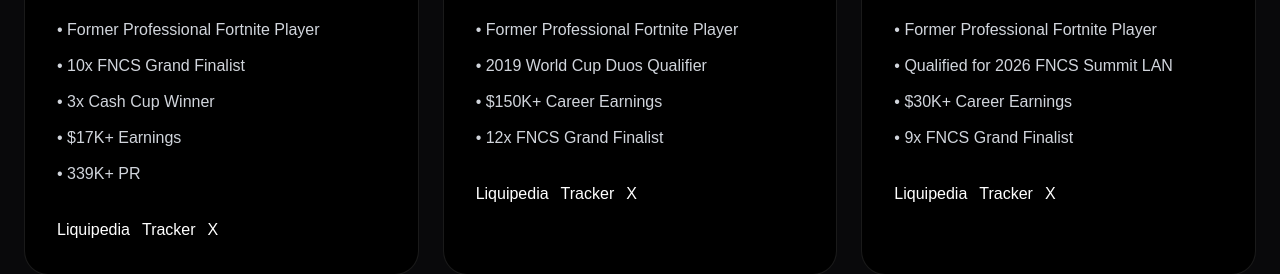
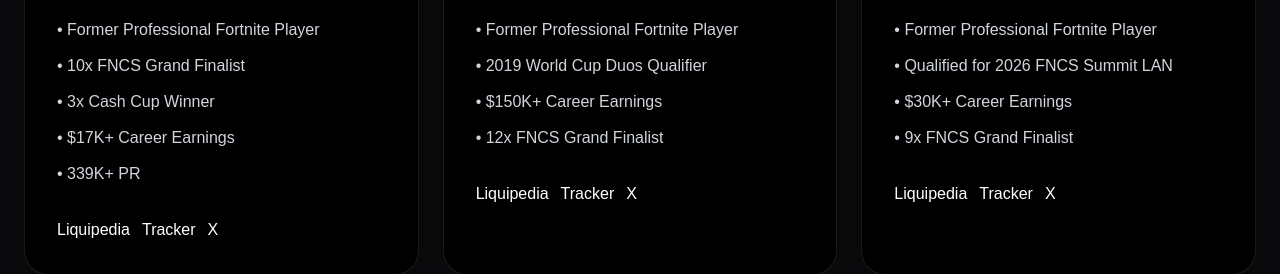
Before and after one commit to cesarslol/REZONE, a Next.js app: page / in a window 1280 px wide. Shown: the part 2200-2474 px from the top of the page. Built offline with nearby package versions, Linux system fonts and the light colour scheme.

Commit message:
update-earnings-and-labels

```diff
--- a/app/page.tsx
+++ b/app/page.tsx
@@ -164,7 +164,7 @@
           "Former Professional Fortnite Player",
           "10x FNCS Grand Finalist",
           "3x Cash Cup Winner",
-          "$17K+ Earnings",
+          "$17K+ Career Earnings",
           "339K+ PR",
         ]}
         liquipedia="https://liquipedia.net/fortnite/Cesar"
```
